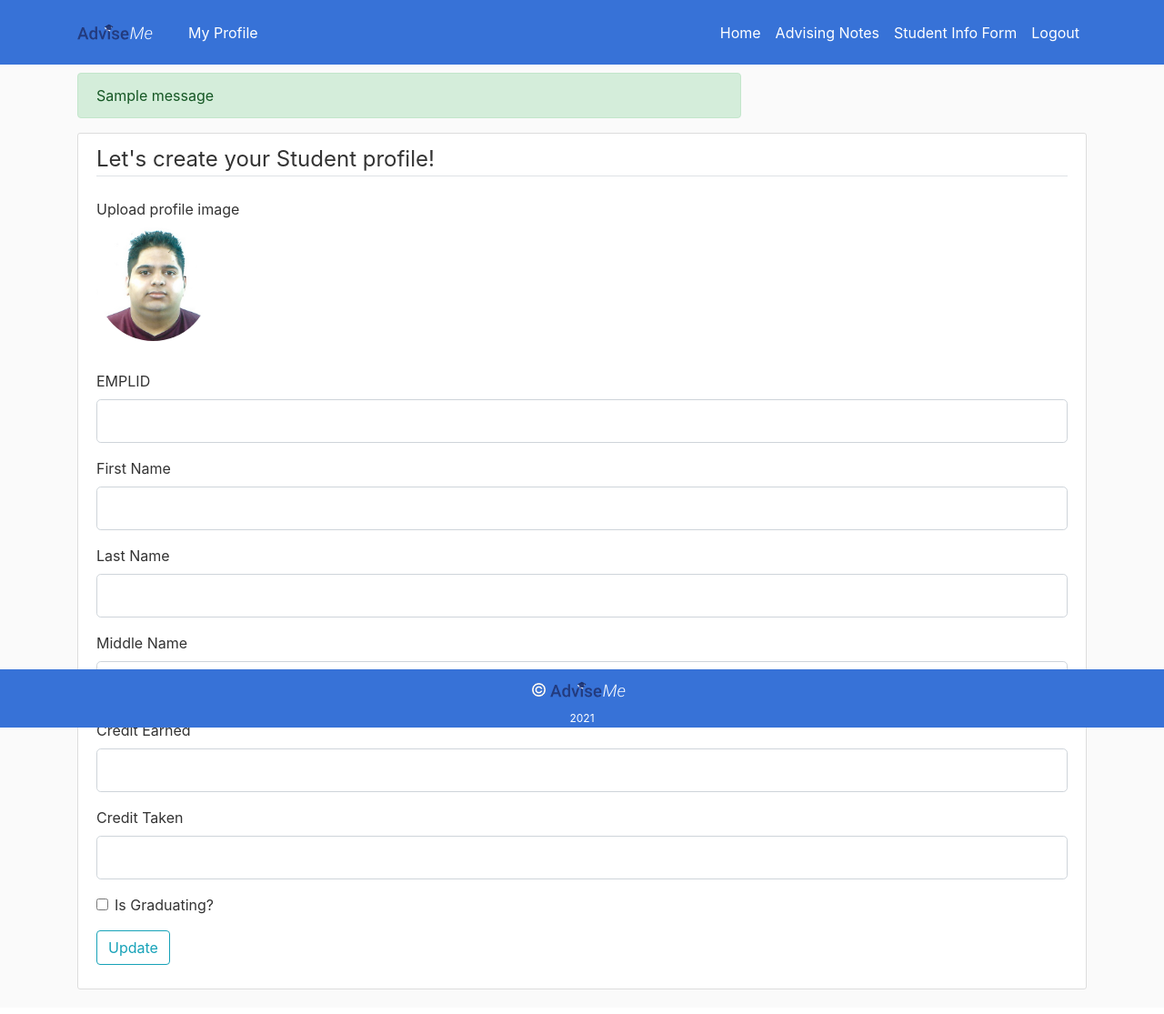
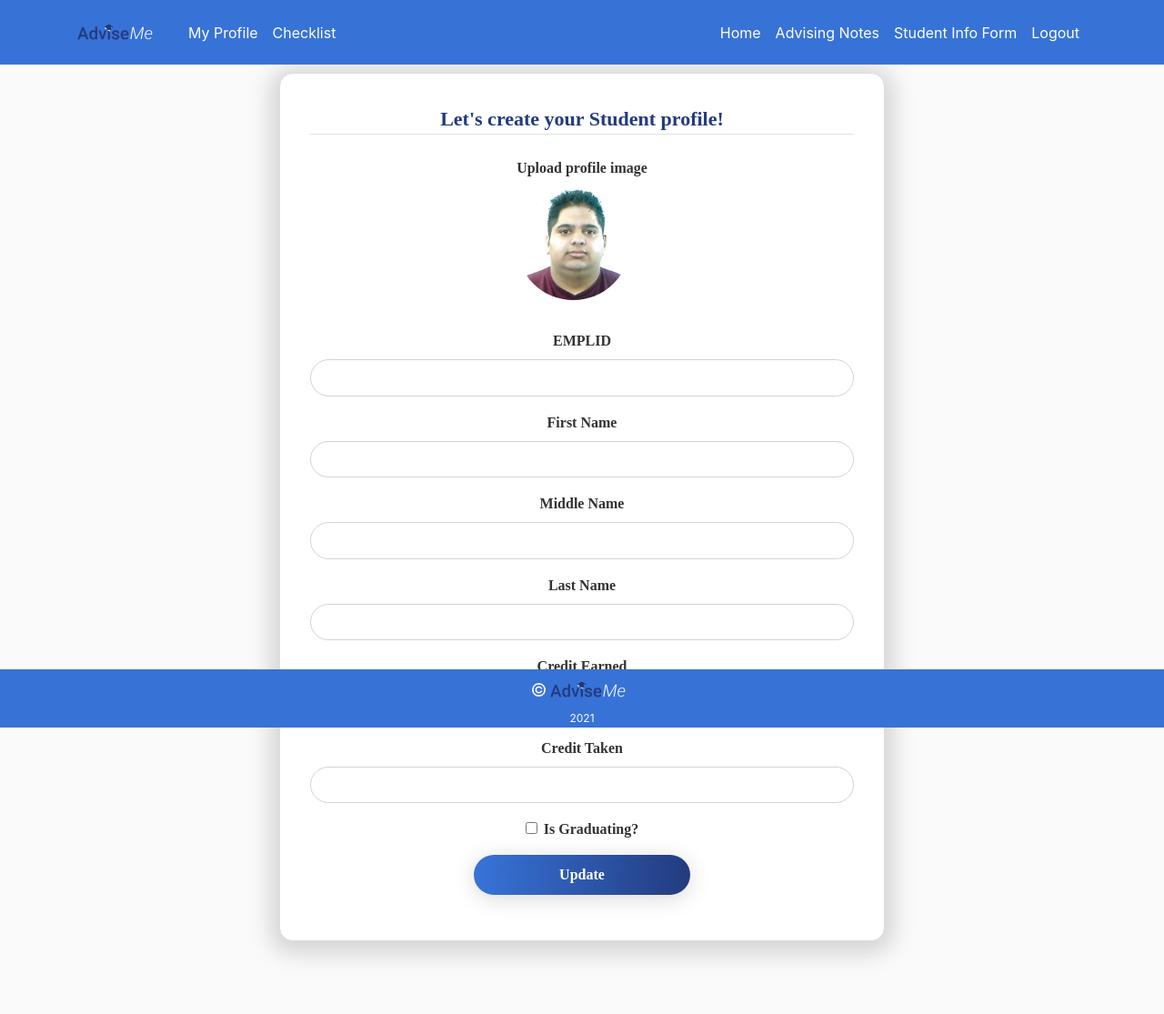
Before and after one commit to zwen000/AdviseMe, a Flask app: page /studentinfo_fill in a window 1280 px wide. Shown: the whole page at 91% size. Before the commit the page ends 1088 px from the top, so only its background shows below. Run offline with Flask 2, Linux system fonts and the light colour scheme; a user stored in the database is signed in; one stand-in notice (Sample message) is shown; some libraries are stand-ins or nearby versions.

Commit message:
Frontend for Student Profile

```diff
--- a/adviseme/routes.py
+++ b/adviseme/routes.py
@@ -135,7 +135,7 @@
 
     return picture_fn
 
-@app.route('/student', methods=['GET', 'POST'])
+@app.route('/profile', methods=['GET', 'POST'])
 @login_required
 def student():
     form = UpdateStudentAccountForm()
@@ -155,8 +155,19 @@
         form.email.data = current_user.email
 
     profile_image = url_for('static', filename='Profile_Pics/'+ current_user.profile_image)
-    return render_template("student.html", title="Student Profile", profile_image=profile_image, form=form)
+    return render_template("student_profile.html", title="Student Profile", profile_image=profile_image, form=form)
 
+#For students to edit profile:
+@app.route('/profile/edit', methods=['GET', 'POST'])
+@login_required
+def profile_edit():
+    return render_template("student_profile_edit.html", title="Edit Student Profile")
+
+
+@app.route('/checklist')
+@login_required
+def checklist():
+    return render_template("checklist.html", title="Checklist")
 
 @app.route('/faculty')
 @login_required
--- a/adviseme/static/css/main.css
+++ b/adviseme/static/css/main.css
@@ -99,3 +99,6 @@
     text-align: center;
     padding-bottom: 1%;
   }
+  .push {
+    height: 70px;
+  }
--- /dev/null
+++ b/adviseme/templates/checklist.html
@@ -0,0 +1,6 @@
+{% extends "layout.html" %}
+{% block content %}
+
+<h1>Checklist!</h1>
+
+{% endblock content %}
--- a/adviseme/templates/layout.html
+++ b/adviseme/templates/layout.html
@@ -37,6 +37,7 @@
                         {% if current_user.is_authenticated %}
                             {% if '@citymail.cuny.edu' in current_user.email %}
                                <a class="nav-item nav-link" href="{{ url_for('student') }}">My Profile</a>
+                               <a class="nav-item nav-link" href="{{ url_for('checklist') }}">Checklist</a>
                             {% else %}
                                 <a class="nav-item nav-link" href="{{ url_for('faculty') }}">My Profile</a>
                             {% endif %}
@@ -73,25 +74,14 @@
     <!-- Content Block Start -->
     <main role="main" class="container">
 
-        <div class="row">
-            <div class="col-md-8">
-                {% with messages = get_flashed_messages(with_categories=true) %}
-                    {% if messages %}
-                        {% for category, message in messages %}
-                            <div class="alert alert-{{ category }}">
-                                {{ message }}
-                            </div>
-                        {% endfor %}
-                    {% endif %}
-                {% endwith %}
-            </div>
-        </div>
-
         <div>
             {% block content %}{% endblock %}
         </div>
     </main>
     <!-- Content Block End -->
+    <div class="push" style="height: 60px;"></div>
+</div>
+    <!--  Footer -->
     <div class="footer">
     <img  class ="c-size" src="{{ url_for('static', filename='/Images/copyright.png') }}"> <img src="{{ url_for('static', filename='/Images/AdviseMe.svg') }}"><p class="footer-font">  2021</p>
     </div>
--- a/adviseme/templates/studentinfo_fill.html
+++ b/adviseme/templates/studentinfo_fill.html
@@ -1,5 +1,6 @@
 {% extends "layout.html" %}
 {% block content %}
+<center>
     <div class="content-section">
         <form method="POST" action="">
             {{ form.hidden_tag() }}
@@ -102,8 +103,68 @@
                 </div>
             </fieldset>
             <div class="form-group">
-                {{ form.submit(class="btn btn-outline-info") }}
+                {{ form.submit(class="btn custom-button-profile-update") }}
             </div>
         </form>
     </div>
+</center>
+<style>
+    legend{
+        font-family: Poppins;
+font-style: normal;
+font-weight: bold;
+font-size: 22px;
+
+color: #233B7E;
+    }
+    label{
+        font-family: Poppins;
+font-style: normal;
+font-weight: bold;
+font-size: 100%;
+
+    }
+    .form-control{
+    border-radius: 50px;
+    font:  15px  Open Sans Condensed, sans-serif;
+    text-align: center;
+    color: #000;
+   }
+   .form-control:focus{
+    border-color: #3772D7;
+    box-shadow: none;
+    -webkit-box-shadow: none;}
+    .content-section{
+  width: 60%;
+  padding: 3%;
+  background: #FFFFFF;
+box-shadow: 0px 4px 25px 10px rgba(0, 0, 0, 0.15);
+border-radius: 15px;
+}
+.custom-button-profile-update {
+    background: linear-gradient(91.29deg, #3772D7 3.02%, #233B7E 100%);
+    box-shadow: 0px 4px 25px rgba(0, 0, 0, 0.15);
+    border-radius: 50px;
+    color: hsl(0, 0%, 100%);
+    padding: 10px;
+    border: none;
+    width: 40%;
+    cursor: pointer;
+    font-family: Poppins;
+font-style: normal;
+font-weight: bold;
+    }
+    .custom-button-profile-edit:hover{
+        background-color: #233B7E;
+        color: white;
+    }
+    @media only screen and (max-width: 800px) {
+        legend{
+            font-size: 20px;
+        }
+        .content-section{
+  width: 90%;
+        }
+    }
+</style>
 {% endblock content %}
```
Also changed, not shown: other parts of adviseme/templates/studentinfo_fill.html (+14 -14 lines), adviseme/templates/student.html (deleted, +0 -80 lines), adviseme/templates/student_profile.html (added, +151 -0 lines), adviseme/templates/student_profile_edit.html (added, +225 -0 lines), adviseme/database.db, adviseme/static/Profile_Pics/0db6b1f6e51b0192.png (added), adviseme/static/Profile_Pics/8c0476d3dd6849e7.png (added), 1 other file.
